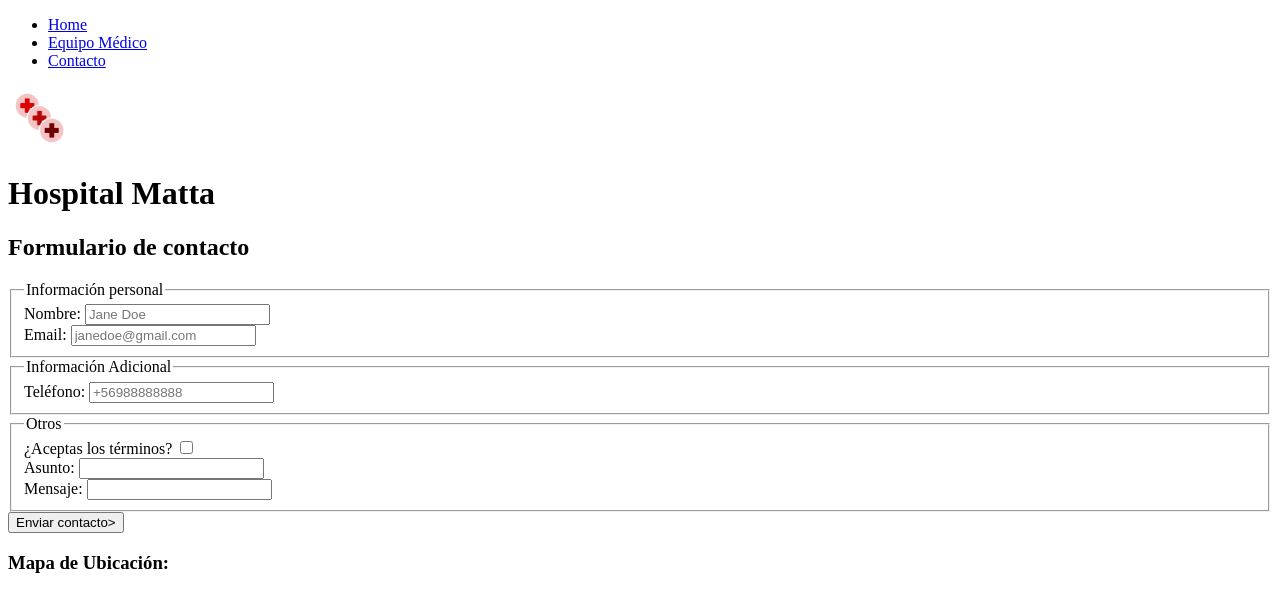
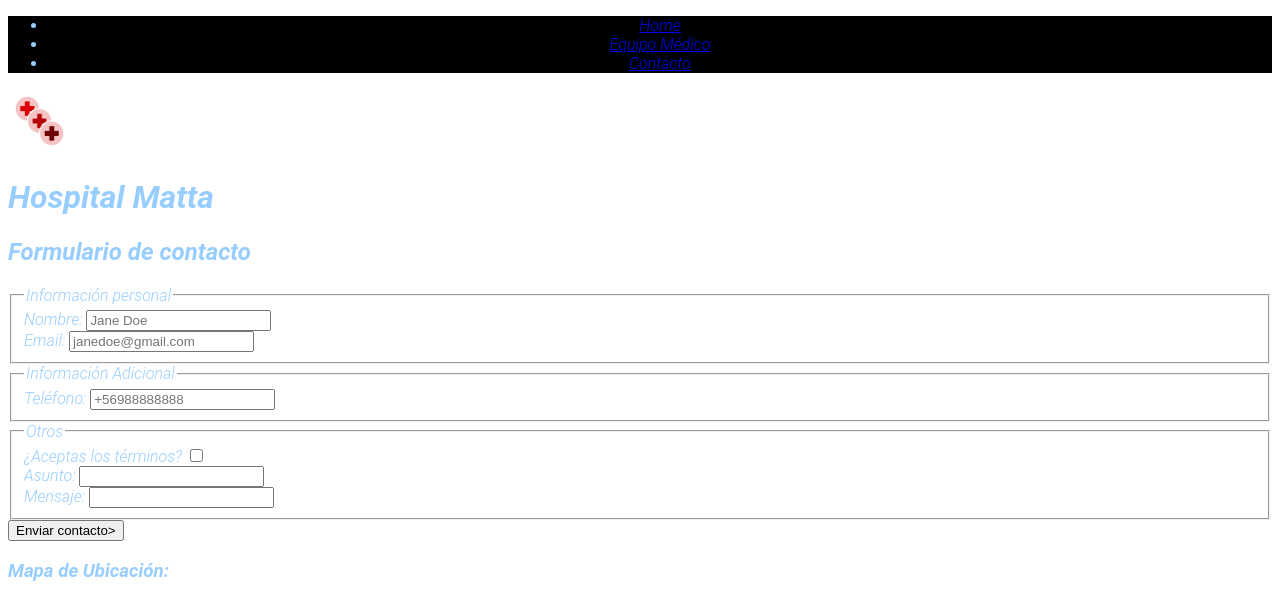
Before and after one commit to anemonadja/0.-ENTREGAS, a plain HTML site: page M2AE2/pags/contacto.html in a window 1280 px wide. Shown: the top 590 px of the page. Drawn offline with Linux system fonts and the light colour scheme.

Commit message:
conexion con css

```diff
--- a/M2AE2/pags/contacto.html
+++ b/M2AE2/pags/contacto.html
@@ -12,6 +12,7 @@
         <meta property="og:image" content="imgs/hospital-icon.jpeg">
         <meta property="og:image:alt" content="Hospital Matta, junto a tí toda la vida.">
         <link rel="icon" href="/M2AE2/assets/img/favicon.ico" type="image/x-icon">
+        <link href="/M2AE2/assets/css/styles.css" rel="stylesheet" type="text/css">
         <title>Hospital Matta</title>
     </head>
     <script src="/M2AE2/assets/js/main.js"></script>
```
Also changed, not shown: M2AE2/pags/equipo-medico.html (+1 -0 lines), M2AE2/pags/index.html (+1 -0 lines), M2AE2/assets/css/styles.css (renamed from M2AE2/assets/css/estilos.css).
